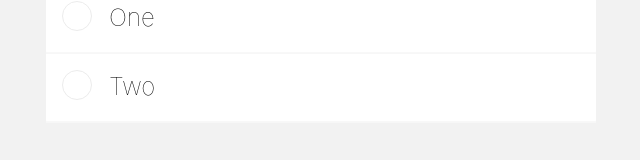
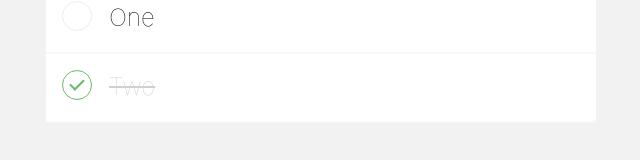
Before and after one commit to MuhTimur/modica, a React (Create React App) app: page / in a window 1280 px wide. Shown: the part 506-666 px from the top of the page, without its empty margins (319-959 px from the left). Built offline with nearby package versions, Linux system fonts and the light colour scheme.

Commit message:
Add ability to cross items

```diff
--- a/package.json
+++ b/package.json
@@ -11,6 +11,7 @@
     "@types/react": "^18.0.10",
     "@types/react-dom": "^18.0.5",
     "@types/redux-thunk": "^2.1.0",
+    "classnames": "^2.3.1",
     "react": "^18.1.0",
     "react-dom": "^18.1.0",
     "react-redux": "^8.0.2",
--- a/src/components/Checkbox/Checkbox.tsx
+++ b/src/components/Checkbox/Checkbox.tsx
@@ -4,17 +4,19 @@ import styles from "./styles/Checkbox.module.scss";
 
 interface Props {
   id: string;
+  isChecked: boolean;
 
   onCheck: () => void;
 }
 
-const Input = ({ id, onCheck }: Props) => {
+const Input = ({ id, isChecked, onCheck }: Props) => {
   return (
     <div className={styles.root}>
       <input
         className={styles.checkbox}
+        checked={isChecked}
         type="checkbox"
-        onClick={onCheck}
+        onChange={onCheck}
         id={id}
       />
       <label htmlFor={id}></label>
--- a/src/components/TodoItem/TodoItem.tsx
+++ b/src/components/TodoItem/TodoItem.tsx
@@ -1,6 +1,8 @@
 import React from "react";
 import { useDispatch } from "react-redux";
+import classNames from "classnames";
 
+import { crossTodoItem } from "../../store/actionCreators";
 import Checkbox from "../Checkbox/Checkbox";
 import styles from "./styles/TodoItem.module.scss";
 
@@ -14,13 +16,19 @@ const Input = (props: Props) => {
   const dispatch = useDispatch();
 
   const onCross = () => {
-    // dispatch(addTodoItem(...))
+    dispatch(crossTodoItem(item));
   };
 
   return (
     <div className={styles.root}>
-      <Checkbox id={"id_" + item.id} onCheck={onCross} />
-      <div className={styles.text}>{item.text}</div>
+      <Checkbox id={"id_" + item.id} onCheck={onCross} isChecked={!!item.isCrossed} />
+      <div
+        className={classNames(styles.text, {
+          [styles.crossedText]: item.isCrossed,
+        })}
+      >
+        {item.text}
+      </div>
     </div>
   );
 };
--- a/src/components/TodoItem/styles/TodoItem.module.scss
+++ b/src/components/TodoItem/styles/TodoItem.module.scss
@@ -20,3 +20,8 @@
     padding-left: 10px;
     text-align: left;
 }
+
+.crossedText {
+    color: #d0d0d0;
+    text-decoration: line-through;
+}
--- a/src/store/actionCreators.ts
+++ b/src/store/actionCreators.ts
@@ -8,3 +8,12 @@ export function addTodoItem(item: ITodoItem) {
 
   return action;
 }
+
+export function crossTodoItem(item: ITodoItem) {
+  const action: TodoAction = {
+    type: actionTypes.CROSS_TODO_ITEM,
+    item,
+  };
+
+  return action;
+}
--- a/src/store/reducer.ts
+++ b/src/store/reducer.ts
@@ -23,8 +23,15 @@ const reducer = (
         items: state.items.concat(newItem),
       };
 
-    // case actionTypes.CROSS_TODO_ITEM:
-    //
+    case actionTypes.CROSS_TODO_ITEM:
+      return {
+        ...state,
+        items: state.items.map((item: ITodoItem) =>
+          item.id === action.item.id
+            ? { ...item, isCrossed: !item.isCrossed }
+            : item
+        ),
+      };
   }
   return state;
 };
```
Also changed, not shown: 1 other file (tests, documents, lock files or other folders).
